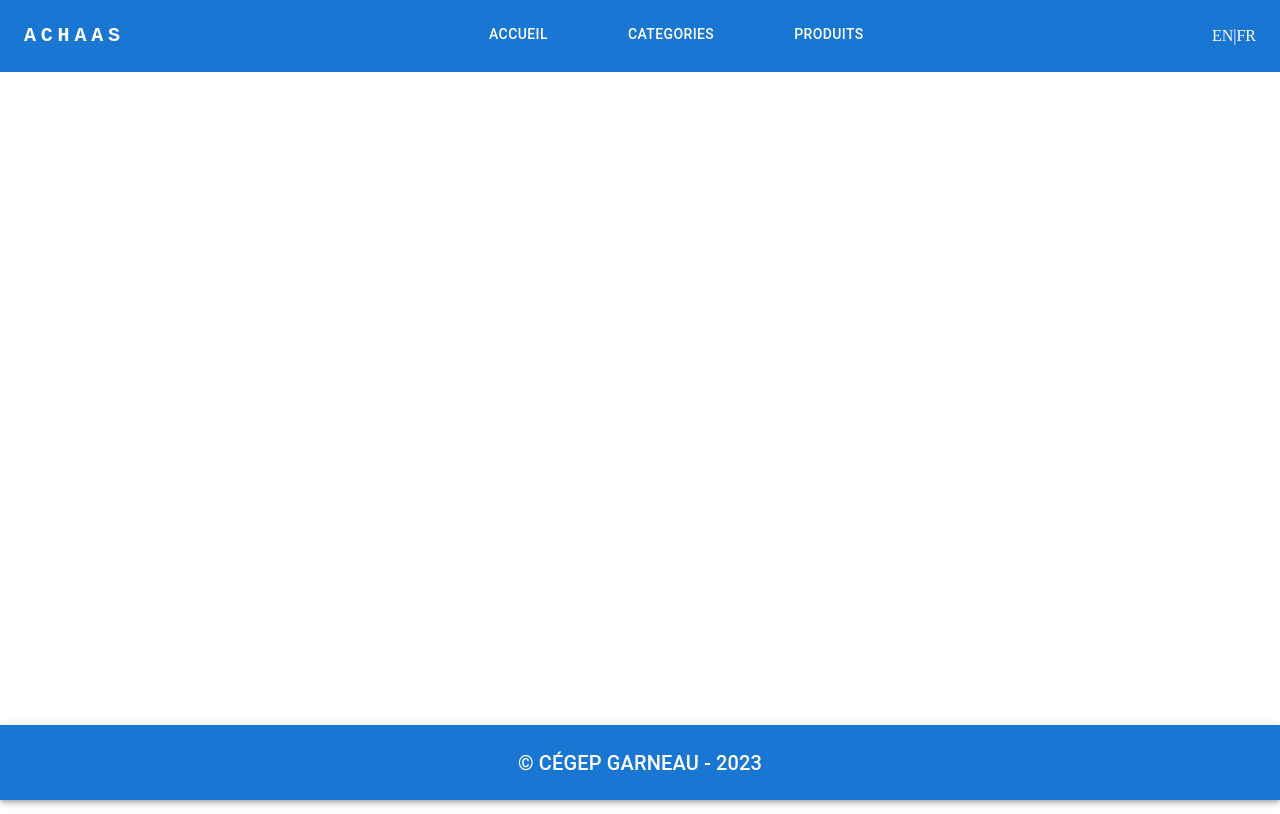
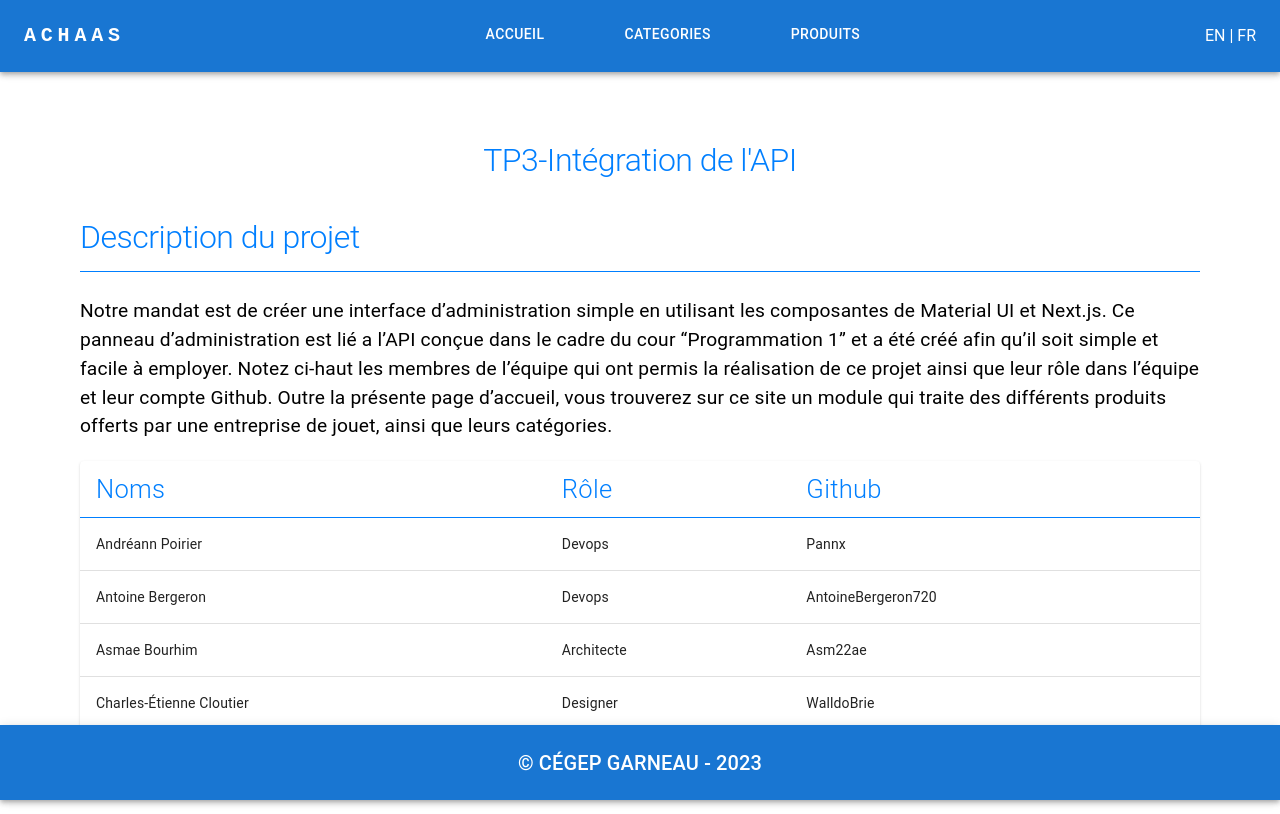
Before and after one commit to AntoineBergeron720/TP3_integration, a Next.js app: page / in a window 1280 px wide. Built offline with nearby package versions, Linux system fonts and the light colour scheme.

Commit message:
Création page accueil et correction affichage page produit

```diff
--- a/src/app/page.tsx
+++ b/src/app/page.tsx
@@ -1,14 +1,35 @@
 "use client";
 
 import React from 'react';
-import { Box } from '@mui/material';
-
+import BasicTable from '@/components/molecules/my-Table/table';
+import MyPageTitle from '@/components/molecules/title/my-page-title';
+import { Section } from '@/components/molecules/section/section';
+import { Typography, Box } from '@mui/material';
 
 
 export default function Home() {
   return (
-    <Box>
+    <>
+      <Box component="div" sx={{mb: "40px"}}>
+        <MyPageTitle title="TP3-Intégration de l'API" />
+      </Box>
+      <Section title="Description du projet">
+        <Typography style={{
+          fontSize: "1.2rem",
+          fontFamily: "roboto",
+          marginBottom: "20px",
+          fontWeight: "400",
+        }}>
 
-    </Box>
+          Notre mandat est de créer une interface d’administration simple en utilisant les composantes de Material UI et Next.js. Ce
+          panneau d’administration est lié a l’API conçue dans le cadre du cour “Programmation 1” et a été créé afin qu’il soit
+          simple et facile à employer. Notez ci-haut les membres de l’équipe qui ont permis la réalisation de ce projet ainsi que
+          leur rôle dans l’équipe et leur compte Github. Outre la présente page d’accueil, vous trouverez sur ce site un module
+          qui traite des différents produits offerts par une entreprise de jouet, ainsi que leurs catégories.</Typography>
+        <BasicTable />
+
+      </Section>
+
+    </>
   );
 }
--- a/src/app/product/page.tsx
+++ b/src/app/product/page.tsx
@@ -39,7 +39,7 @@ export default function ProductPage() {
   }
 
   return (
-    <Box sx={{ padding: "5%" }}>
+    <Box sx={{ padding: "10px" }}>
       <MyPageTitle title="Liste des produits" />
 
       <MyProductTable myProductArray={products} categories={categories} />
--- /dev/null
+++ b/src/components/molecules/my-Table/table.tsx
@@ -0,0 +1,52 @@
+import * as React from 'react';
+import Table from '@mui/material/Table';
+import TableBody from '@mui/material/TableBody';
+import TableCell from '@mui/material/TableCell';
+import TableContainer from '@mui/material/TableContainer';
+import TableHead from '@mui/material/TableHead';
+import TableRow from '@mui/material/TableRow';
+import Paper from '@mui/material/Paper';
+
+
+function createData(
+  name: string,
+  role: string,
+  github: string
+) {
+  return { name, role, github };
+}
+
+const rows = [
+  createData('Andréann Poirier', "Devops", "Pannx"),
+  createData('Antoine Bergeron', "Devops", "AntoineBergeron720"),
+  createData('Asmae Bourhim', 'Architecte', "Asm22ae"),
+  createData('Charles-Étienne Cloutier', 'Designer', 'WalldoBrie'),
+  createData('Sébastien Arsenault', 'Lead Dev', 'GreygorySmirnov'),
+];
+
+export default function BasicTable() {
+  return (
+    <TableContainer component={Paper}>
+      <Table sx={{ minWidth: 650 }} aria-label="simple table">
+        <TableHead>
+          <TableRow>
+            <TableCell sx={{ color: "#007FFF", borderBottom: "1px solid #007FFF", fontSize: "1.6rem", fontWeight: "300", fontFamily: "roboto"}}>Noms</TableCell>
+            <TableCell sx={{ color: "#007FFF", borderBottom: "1px solid #007FFF", fontSize: "1.6rem", fontWeight: "300", fontFamily: "roboto"}}>Rôle</TableCell>
+            <TableCell sx={{ color: "#007FFF", borderBottom: "1px solid #007FFF", fontSize: "1.6rem", fontWeight: "300", fontFamily: "roboto"}}>Github</TableCell>
+          </TableRow>
+        </TableHead>
+        <TableBody>
+          {rows.map((row) => (
+            <TableRow key={row.name} sx={{ '&:last-child td, &:last-child th': { border: 0 } }}>
+              <TableCell component="th" scope="row" >
+                {row.name}
+              </TableCell>
+              <TableCell>{row.role}</TableCell>
+              <TableCell>{row.github}</TableCell>
+            </TableRow>
+          ))}
+        </TableBody>
+      </Table>
+    </TableContainer>
+  );
+}
--- a/src/components/molecules/myMenu/myMenu.tsx
+++ b/src/components/molecules/myMenu/myMenu.tsx
@@ -140,6 +140,7 @@ export default function MyMenu() {
                   display: 'block',
                   borderBottom: '3px solid transparent',
                   '&:active': { borderBottomColor: 'white' },
+                  '&:hover' : { borderBottomColor: 'white'}
                 }}
               >
                 {page.label}
@@ -147,7 +148,7 @@ export default function MyMenu() {
             ))}
           </Box>
           <Box sx={{ flexGrow: 0 }}>
-            <Box>EN|FR</Box>
+            <Box sx={{fontFamily: 'roboto'}}>EN | FR</Box>
           </Box>
         </Toolbar>
       </Container>
--- /dev/null
+++ b/src/components/molecules/section/section.tsx
@@ -0,0 +1,33 @@
+import React from 'react'
+import { Typography, Box  } from "@mui/material";
+
+
+type props = {
+    title?: string;
+    children: React.ReactNode;
+}
+
+export function Section({title, children}: props){
+    return (
+        <Box component="div" sx={{ px: 10, maxWidth: "1700px", margin: "auto" }} >
+            <Typography
+                variant="h1"
+                align="left"
+                style={{
+                color: "#007FFF",
+                fontSize: "2rem",
+                fontFamily: "roboto",
+                borderBottom: "1px solid #007FFF",
+                paddingBottom: "15px",
+                marginBottom: "25px"
+                }}
+            >
+            { title }
+
+            </Typography>
+            <Box component="div" sx={{ mb: 4 }} >
+            {children}
+            </Box>
+        </Box>
+    )
+}
--- a/src/components/molecules/title/my-page-title.tsx
+++ b/src/components/molecules/title/my-page-title.tsx
@@ -16,7 +16,7 @@ export default function MyPageTitle(props: MyPageTitleProps) {
         color: "#007FFF",
         fontSize: "2rem",
         fontFamily: "roboto",
-        marginTop: "5%",
+        marginTop: "70px"
       }}
     >
       {props.title}
```
Also changed, not shown: src/components/molecules/myProductArray/myProductTable.tsx (+5 -2 lines).
